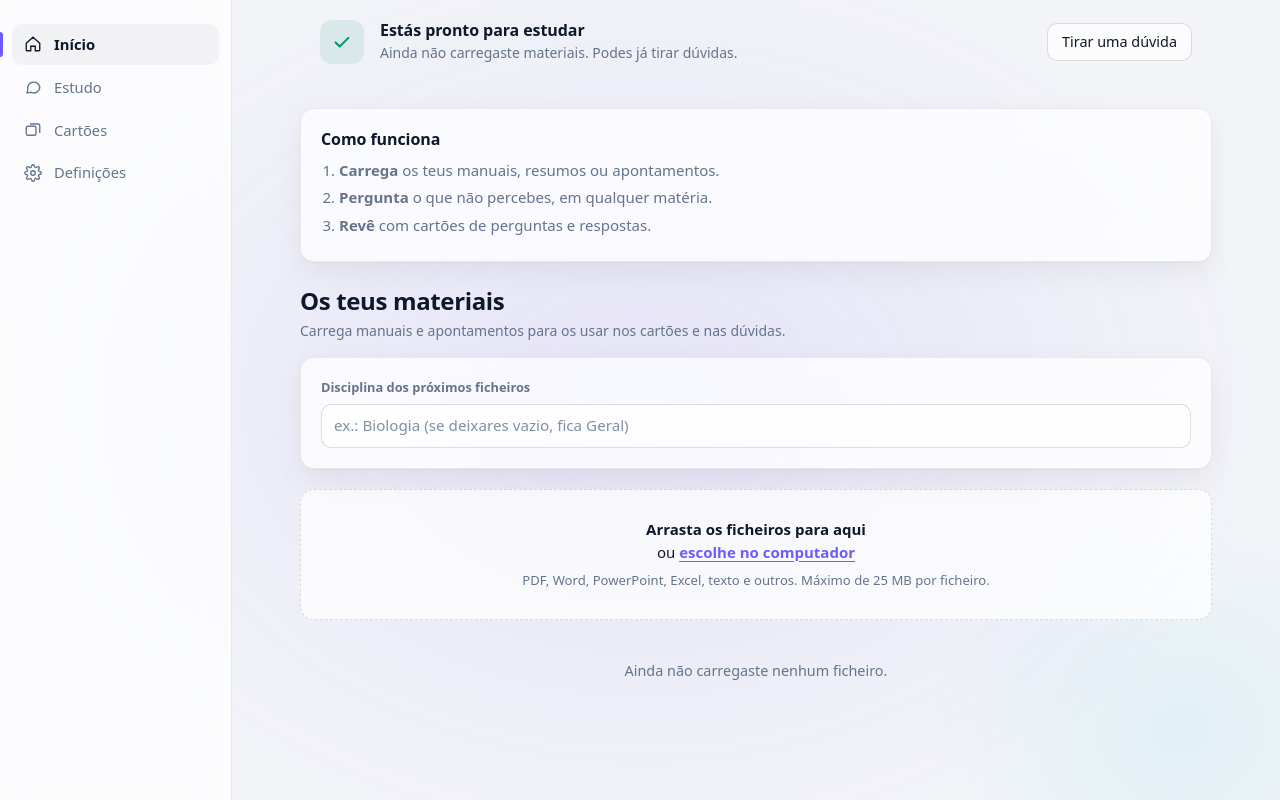
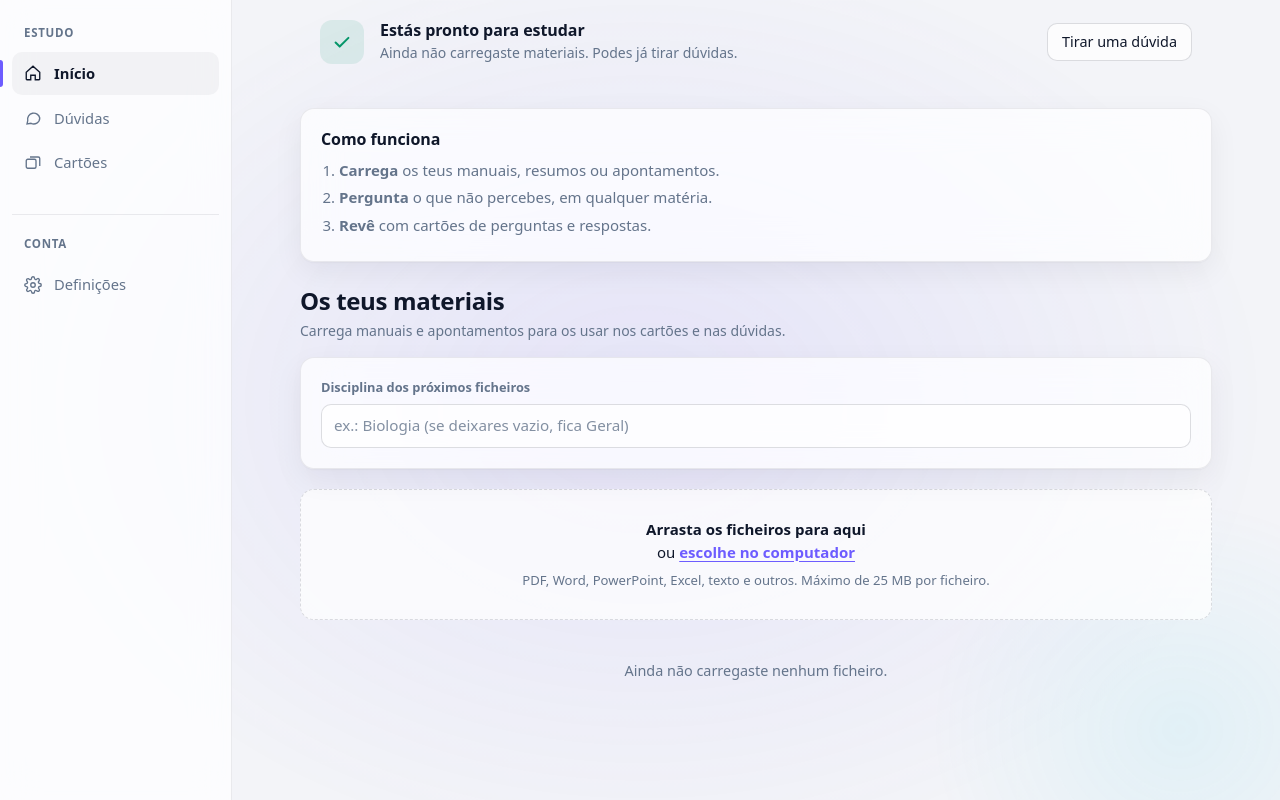
Before and after one commit to santiagomartins400-ctrl/study-so-hard, a plain HTML site: page app.html in a window 1280 px wide. Drawn offline with Linux system fonts and the light colour scheme.

Commit message:
Barra lateral com grupos separados por rótulos (versão 2.0.1)
Co-Authored-By: Claude Haiku 5.5 <noreply@anthropic.com>
Claude-Session: https://claude.ai/code/session_01AWMpbCxRAjRpGwgUXc9QRa

```diff
--- a/app.html
+++ b/app.html
@@ -80,8 +80,13 @@ main{position:relative;z-index:1;padding:32px 0 80px;min-width:0}
 .vista.ativa{display:block;animation:entra .25s ease}
 
 /* Navegação */
+.nav-grupo{display:flex;flex-direction:column;gap:2px}
+.nav-grupo+.nav-grupo{margin-top:28px;padding-top:20px;border-top:1px solid var(--line)}
+.nav-rotulo{font-size:.72rem;font-weight:600;letter-spacing:.06em;text-transform:uppercase;color:var(--muted);padding:0 12px;margin-bottom:8px}
+.tabs{gap:0}
+
 .tabs{display:flex;flex-direction:column;gap:2px}
-.tab{position:relative;display:flex;align-items:center;gap:12px;width:100%;padding:9px 12px;border:0;border-radius:10px;background:none;color:var(--muted);font:inherit;font-size:.92rem;font-weight:500;text-align:left;cursor:pointer;transition:background var(--transicao),color var(--transicao)}
+.tab{position:relative;display:flex;align-items:center;gap:12px;width:100%;padding:10px 12px;border:0;border-radius:10px;background:none;color:var(--muted);font:inherit;font-size:.92rem;font-weight:500;text-align:left;cursor:pointer;transition:background var(--transicao),color var(--transicao)}
 .tab:hover{background:var(--panel2);color:var(--text)}
 .tab[aria-current="page"]{color:var(--text);font-weight:600;background:var(--panel2)}
 .tab[aria-current="page"]::before{content:"";position:absolute;left:-12px;top:8px;bottom:8px;width:3px;border-radius:0 3px 3px 0;background:var(--accent)}
@@ -184,6 +189,9 @@ dialog p{color:var(--muted);font-size:.9rem}
   .app{grid-template-columns:minmax(0,1fr);padding-bottom:72px}
   .lateral{position:fixed;top:auto;bottom:0;left:0;right:0;height:auto;flex-direction:row;padding:6px 8px calc(6px + env(safe-area-inset-bottom));border-right:0;border-top:1px solid var(--line);z-index:20}
   .tabs{flex-direction:row;width:100%;gap:0}
+  .nav-grupo{flex-direction:row;flex:1;gap:0}
+  .nav-grupo+.nav-grupo{margin:0;padding:0;border:0;border-left:1px solid var(--line);padding-left:0}
+  .nav-rotulo{display:none}
   .tab{flex:1;flex-direction:column;justify-content:center;gap:3px;width:auto;padding:8px 0;font-size:.72rem;text-align:center}
   .tab[aria-current="page"]{background:none;color:var(--accent)}
   .tab[aria-current="page"]::before{display:none}
@@ -202,10 +210,16 @@ dialog p{color:var(--muted);font-size:.9rem}
 <div class="app">
 <aside class="lateral">
   <nav class="tabs" aria-label="Secções">
-    <button class="tab" type="button" data-vista="inicio" aria-current="page"><svg class="ico" viewBox="0 0 24 24" fill="none" stroke="currentColor" aria-hidden="true"><path d="M3 11l9-8 9 8v9a1 1 0 0 1-1 1h-5v-6h-6v6H4a1 1 0 0 1-1-1z"/></svg><span>Início</span></button>
-    <button class="tab" type="button" data-vista="estudo"><svg class="ico" viewBox="0 0 24 24" fill="none" stroke="currentColor" aria-hidden="true"><path d="M21 12a8 8 0 0 1-11.6 7.1L4 20l1-4.6A8 8 0 1 1 21 12z"/></svg><span>Estudo</span></button>
-    <button class="tab" type="button" data-vista="cartoes"><svg class="ico" viewBox="0 0 24 24" fill="none" stroke="currentColor" aria-hidden="true"><rect x="3" y="7" width="13" height="12" rx="2"/><path d="M8 4h11a2 2 0 0 1 2 2v10"/></svg><span>Cartões</span></button>
-    <button class="tab" type="button" data-vista="definicoes"><svg class="ico" viewBox="0 0 24 24" fill="none" stroke="currentColor" aria-hidden="true"><circle cx="12" cy="12" r="3"/><path d="M19.4 15a1.7 1.7 0 0 0 .3 1.8l.1.1a2 2 0 1 1-2.8 2.8l-.1-.1a1.7 1.7 0 0 0-1.8-.3 1.7 1.7 0 0 0-1 1.5V21a2 2 0 1 1-4 0v-.1a1.7 1.7 0 0 0-1.1-1.5 1.7 1.7 0 0 0-1.8.3l-.1.1a2 2 0 1 1-2.8-2.8l.1-.1a1.7 1.7 0 0 0 .3-1.8 1.7 1.7 0 0 0-1.5-1H3a2 2 0 1 1 0-4h.1a1.7 1.7 0 0 0 1.5-1.1 1.7 1.7 0 0 0-.3-1.8l-.1-.1a2 2 0 1 1 2.8-2.8l.1.1a1.7 1.7 0 0 0 1.8.3H9a1.7 1.7 0 0 0 1-1.5V3a2 2 0 1 1 4 0v.1a1.7 1.7 0 0 0 1 1.5 1.7 1.7 0 0 0 1.8-.3l.1-.1a2 2 0 1 1 2.8 2.8l-.1.1a1.7 1.7 0 0 0-.3 1.8V9a1.7 1.7 0 0 0 1.5 1H21a2 2 0 1 1 0 4h-.1a1.7 1.7 0 0 0-1.5 1z"/></svg><span>Definições</span></button>
+    <div class="nav-grupo">
+      <span class="nav-rotulo">Estudo</span>
+        <button class="tab" type="button" data-vista="inicio" aria-current="page"><svg class="ico" viewBox="0 0 24 24" fill="none" stroke="currentColor" aria-hidden="true"><path d="M3 11l9-8 9 8v9a1 1 0 0 1-1 1h-5v-6h-6v6H4a1 1 0 0 1-1-1z"/></svg><span>Início</span></button>
+        <button class="tab" type="button" data-vista="estudo"><svg class="ico" viewBox="0 0 24 24" fill="none" stroke="currentColor" aria-hidden="true"><path d="M21 12a8 8 0 0 1-11.6 7.1L4 20l1-4.6A8 8 0 1 1 21 12z"/></svg><span>Dúvidas</span></button>
+        <button class="tab" type="button" data-vista="cartoes"><svg class="ico" viewBox="0 0 24 24" fill="none" stroke="currentColor" aria-hidden="true"><rect x="3" y="7" width="13" height="12" rx="2"/><path d="M8 4h11a2 2 0 0 1 2 2v10"/></svg><span>Cartões</span></button>
+    </div>
+    <div class="nav-grupo">
+      <span class="nav-rotulo">Conta</span>
+        <button class="tab" type="button" data-vista="definicoes"><svg class="ico" viewBox="0 0 24 24" fill="none" stroke="currentColor" aria-hidden="true"><circle cx="12" cy="12" r="3"/><path d="M19.4 15a1.7 1.7 0 0 0 .3 1.8l.1.1a2 2 0 1 1-2.8 2.8l-.1-.1a1.7 1.7 0 0 0-1.8-.3 1.7 1.7 0 0 0-1 1.5V21a2 2 0 1 1-4 0v-.1a1.7 1.7 0 0 0-1.1-1.5 1.7 1.7 0 0 0-1.8.3l-.1.1a2 2 0 1 1-2.8-2.8l.1-.1a1.7 1.7 0 0 0 .3-1.8 1.7 1.7 0 0 0-1.5-1H3a2 2 0 1 1 0-4h.1a1.7 1.7 0 0 0 1.5-1.1 1.7 1.7 0 0 0-.3-1.8l-.1-.1a2 2 0 1 1 2.8-2.8l.1.1a1.7 1.7 0 0 0 1.8.3H9a1.7 1.7 0 0 0 1-1.5V3a2 2 0 1 1 4 0v.1a1.7 1.7 0 0 0 1 1.5 1.7 1.7 0 0 0 1.8-.3l.1-.1a2 2 0 1 1 2.8 2.8l-.1.1a1.7 1.7 0 0 0-.3 1.8V9a1.7 1.7 0 0 0 1.5 1H21a2 2 0 1 1 0 4h-.1a1.7 1.7 0 0 0-1.5 1z"/></svg><span>Definições</span></button>
+    </div>
   </nav>
 </aside>
 
--- a/desktop/package.json
+++ b/desktop/package.json
@@ -1,7 +1,7 @@
 {
   "name": "study-so-hard",
   "productName": "Lumen Study",
-  "version": "2.0.0",
+  "version": "2.0.1",
   "description": "Lumen Study para Windows",
   "author": "Lumen Study",
   "license": "UNLICENSED",
```
Also changed, not shown: desktop/app/app.html (+19 -5 lines), index.html (+2 -2 lines), .github/workflows/build-windows.yml, desktop/README.md.
